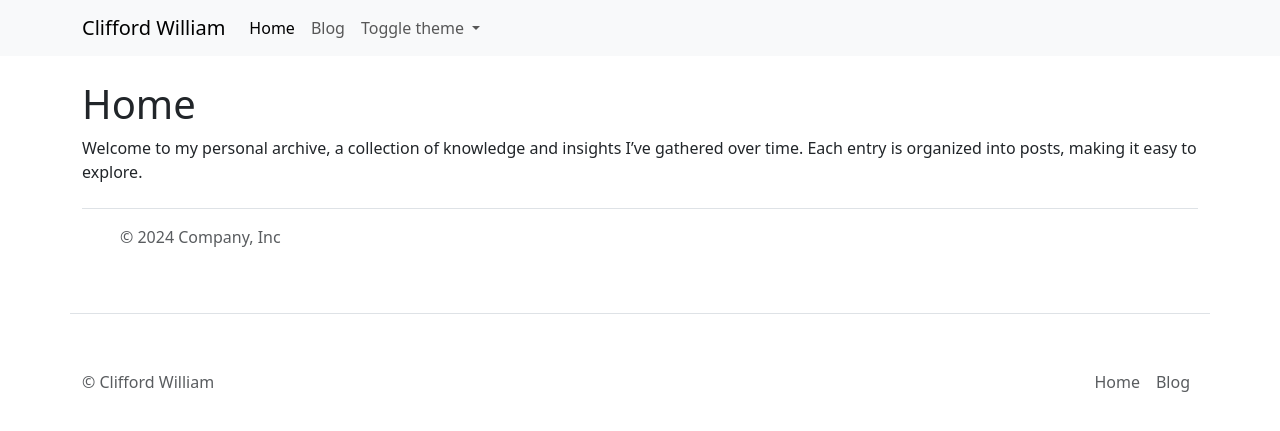
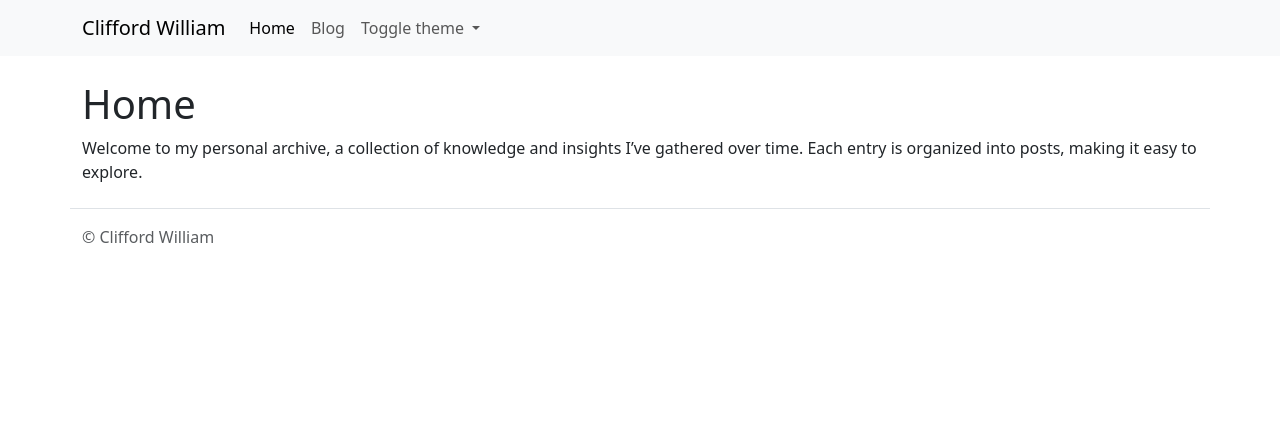
Before and after one commit to cliffordwilliam/my_archive, a Jekyll site: the page built from index.md, in a window 1280 px wide. Shown: the top 431 px of the page. Built offline with Jekyll 4.4.1, drawn with Linux system fonts in a browser that asks for light colours.

Commit message:
edit footer layout

```diff
--- a/_layouts/default.html
+++ b/_layouts/default.html
@@ -4,7 +4,6 @@
 <head>
   <meta charset="utf-8">
   <title>{{ page.title }}</title>
-  <meta name="viewport" content="width=device-width, initial-scale=1.0">
   <link rel="stylesheet" href="{{ '/assets/css/style.css' | relative_url }}">
   <script src="{{ '/assets/js/main.js' | relative_url }}" defer></script>
   <script src="{{ '/assets/js/color_mode_toggler.js' | relative_url }}" defer></script>
@@ -83,29 +82,10 @@
       {{ content }}
     </section>
   </main>
-  <div class="container">
-    <footer class="d-flex flex-wrap justify-content-between align-items-center py-3 my-4 border-top">
-      <div class="col-md-4 d-flex align-items-center">
-        <a href="/" class="mb-3 me-2 mb-md-0 text-body-secondary text-decoration-none lh-1">
-          <svg class="bi" width="30" height="24">
-            <use xlink:href="#bootstrap"></use>
-          </svg>
-        </a>
-        <span class="mb-3 mb-md-0 text-body-secondary">© 2024 Company, Inc</span>
-      </div>
-    </footer>
-  </div>
-  <footer
-    class="pt-4 my-md-5 pt-md-5 container d-flex flex-wrap justify-content-between align-items-center py-3 my-4 border-top">
-    <p class="col-md-4 mb-0 text-body-secondary">&copy; {{ site.author_name }}</p>
-    <ul class="nav col-md-4 justify-content-end">
-      <li class="nav-item">
-        <a href="{{ '/' | relative_url }}" class="nav-link px-2 text-body-secondary">Home</a>
-      </li>
-      <li class="nav-item">
-        <a href="{{ '/blog.html' | relative_url }}" class="nav-link px-2 text-body-secondary">Blog</a>
-      </li>
-    </ul>
+  <footer class="container d-flex flex-wrap justify-content-between align-items-center py-3 my-4 border-top">
+    <div class="col-md-4 d-flex align-items-center">
+      <span class="mb-3 mb-md-0 text-body-secondary">&copy; {{ site.author_name }}</span>
+    </div>
   </footer>
 </body>
 
```
